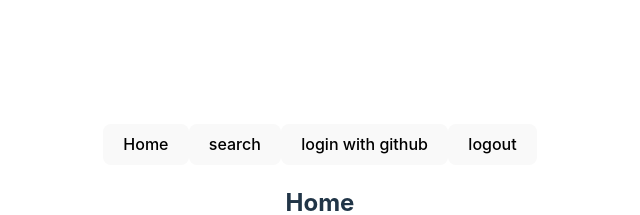
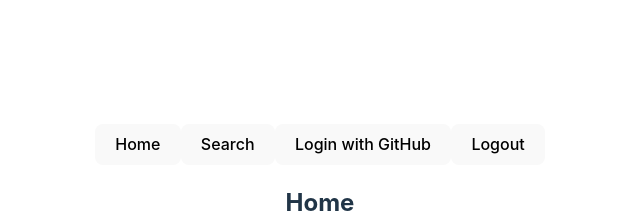
Before and after one commit to Ropold/TheosReise, a React (Vite) app in the folder frontend/: page / in a window 1280 px wide. Shown: the part 198-413 px from the top of the page, without its empty margins (320-960 px from the left). Built offline with nearby package versions, Linux system fonts and the light colour scheme; no server answers; the HTML template or start-up script is replaced by a standard one.

Commit message:
befor home change

```diff
--- a/frontend/src/App.tsx
+++ b/frontend/src/App.tsx
@@ -28,7 +28,6 @@ export default function App() {
         axios
             .get("/api/lesson")
             .then((response) => {
-                console.log(response.data);
                 setLessons(response.data);
             })
             .catch((error) => {
--- a/frontend/src/components/Home.tsx
+++ b/frontend/src/components/Home.tsx
@@ -4,6 +4,9 @@ import {useEffect, useState} from "react";
 
 type HomeProps = {
     lessons: LessonModel[];
+    showSearch: boolean;
+    currentPage: number;
+    paginate: (pageNumber: number) => void;
 }
 
 export default function Home(props: Readonly<HomeProps>) {
--- a/frontend/src/components/Navbar.tsx
+++ b/frontend/src/components/Navbar.tsx
@@ -1,14 +1,12 @@
 import axios from "axios";
-import {useNavigate} from "react-router-dom";
-import {LessonModel} from "./model/LessonModel.ts";
+import { useNavigate } from "react-router-dom";
 
 type NavbarProps = {
-    getAllLessons: LessonModel[],
+    getAllLessons: () => void;
     showSearch: boolean;
-    currentPage: number;
-    toggleSearchBar: boolean;
-}
-
+    resetCurrentPage: () => void;
+    toggleSearchBar: () => void;
+};
 
 export default function Navbar(props: Readonly<NavbarProps>) {
     const navigate = useNavigate();
@@ -33,13 +31,19 @@ export default function Navbar(props: Readonly<NavbarProps>) {
     return (
         <div className="navbar">
             <div className="clickable-header">
-                <button onClick={()=>{navigate("/")}}>Home</button>
-                <button>search</button>
-                <button onClick={loginWithGithub}>login with github</button>
-                <button onClick={logoutFromGithub}>logout</button>
+                <button onClick={() => navigate("/")}>Home</button>
+                <button
+                    onClick={() => {
+                        props.toggleSearchBar();
+                        navigate("/");
+                    }}
+                    className={props.showSearch ? "toggle-search-on" : "toggle-search-off"}
+                >
+                    {props.showSearch ? "Hide Search" : "Search"}
+                </button>
+                <button onClick={loginWithGithub}>Login with GitHub</button>
+                <button onClick={logoutFromGithub}>Logout</button>
             </div>
-
         </div>
-
-    )
+    );
 }
```
